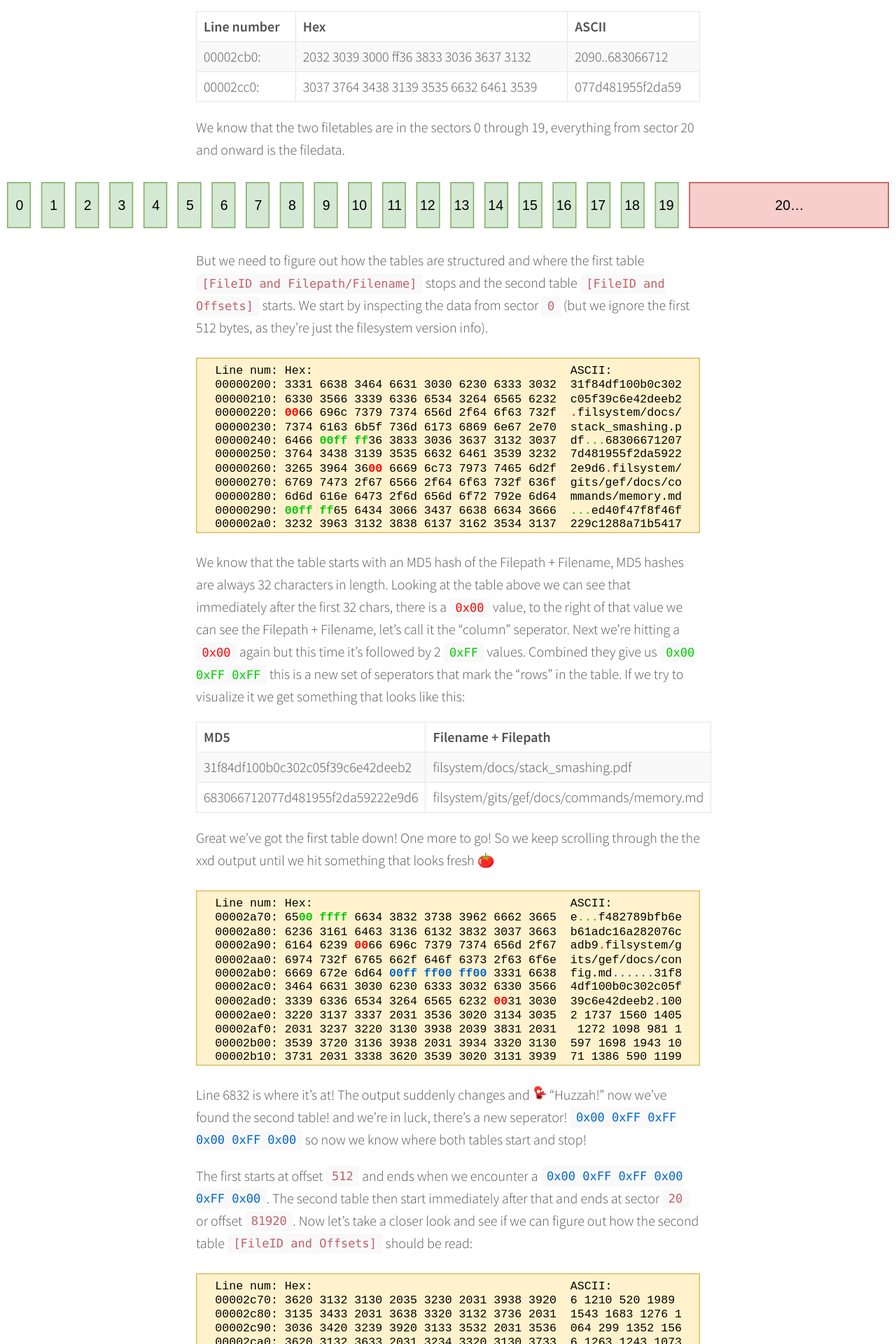
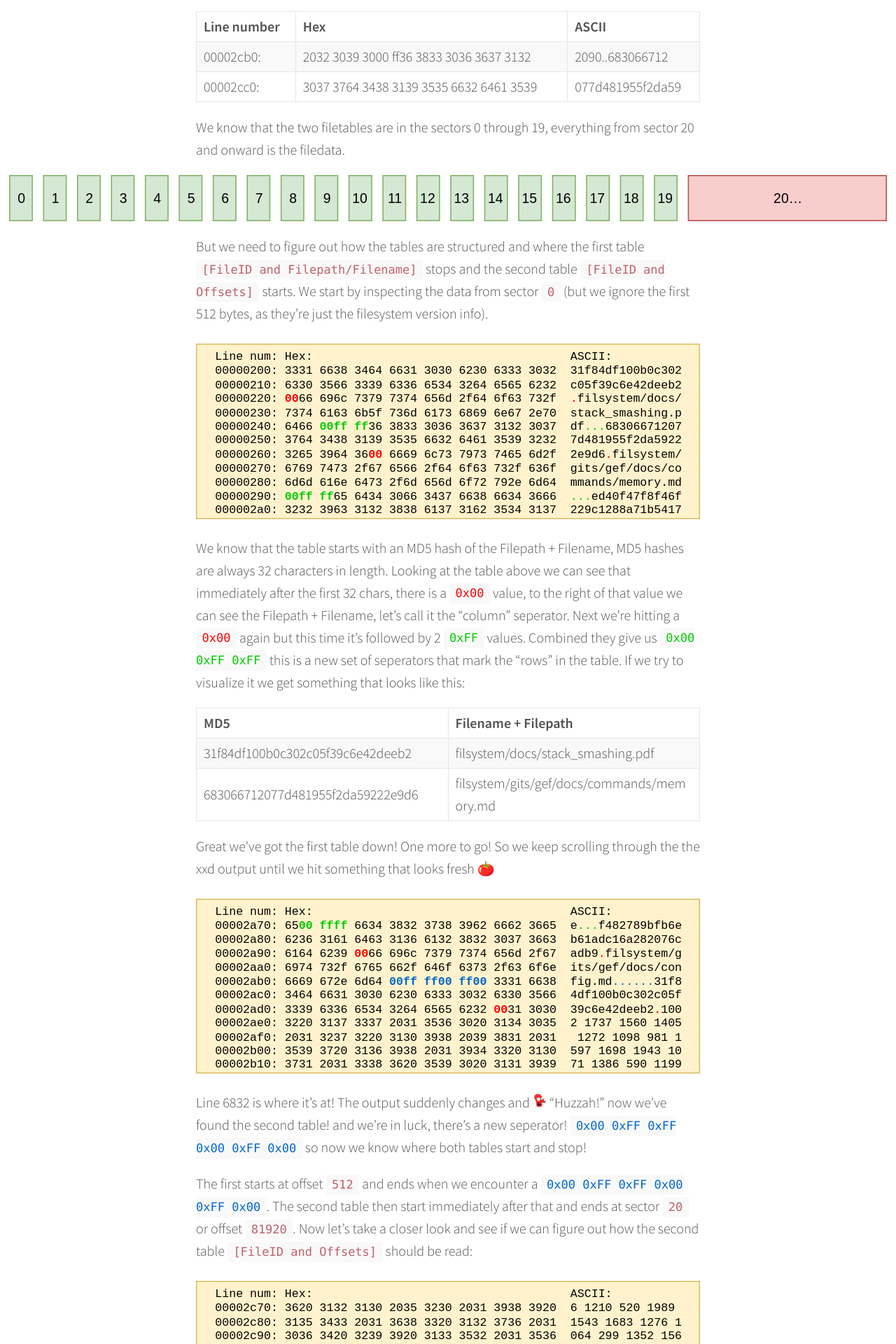
Before and after one commit to Ern-st/ern-st.github.io, a Jekyll site: the page built from _posts/2017-12-23-NC3-CTF-3.md, in a window 1280 px wide. Shown: the part 2555-4475 px from the top of the page at 70% size. Built offline with Jekyll 4.4.1, drawn with Linux system fonts in a browser that asks for light colours; emoji names are drawn with the system emoji font.

Commit message:
fix CSS overflow bugs

```diff
--- a/_posts/2017-12-23-NC3-CTF-3.md
+++ b/_posts/2017-12-23-NC3-CTF-3.md
@@ -80,6 +80,7 @@ We know that the table starts with an MD5 hash of the Filepath + Filename, MD5 h
 |:--|:------------------|
 |31f84df100b0c302c05f39c6e42deeb2|filsystem/docs/stack_smashing.pdf|
 |683066712077d481955f2da59222e9d6|filsystem/gits/gef/docs/commands/memory.md|
+{: .fixed }
 
 Great we've got the first table down! One more to go! So we keep scrolling through the the xxd output until we hit something that looks fresh :tomato:
 
--- a/assets/style/style.scss
+++ b/assets/style/style.scss
@@ -248,14 +248,13 @@ img {
 }
 
 [alt*="full-width"]{
-  width: 100vw;
-  max-width: 100vw;
+  width: 98vw;
+  max-width: 98vw;
   position: relative;
   left: 50%;
   right: 50%;
-  margin-left: -50vw;
-  margin-right: -50vw;
-  padding: 10px;
+  margin-left: -49vw;
+  margin-right: -49vw;
 }
 
 
@@ -264,6 +263,10 @@ table {
   width: 100%;
   border: 1px solid #e5e5e5;
   border-collapse: collapse;
+  &.fixed{
+    table-layout: fixed;
+    overflow-wrap: break-word;
+  }
 }
 
 td,
```
